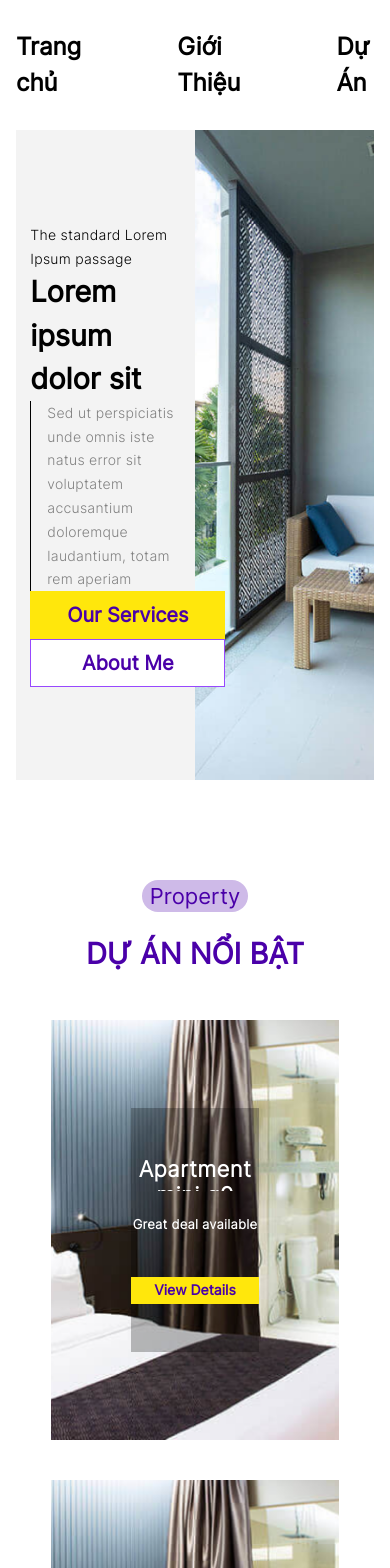
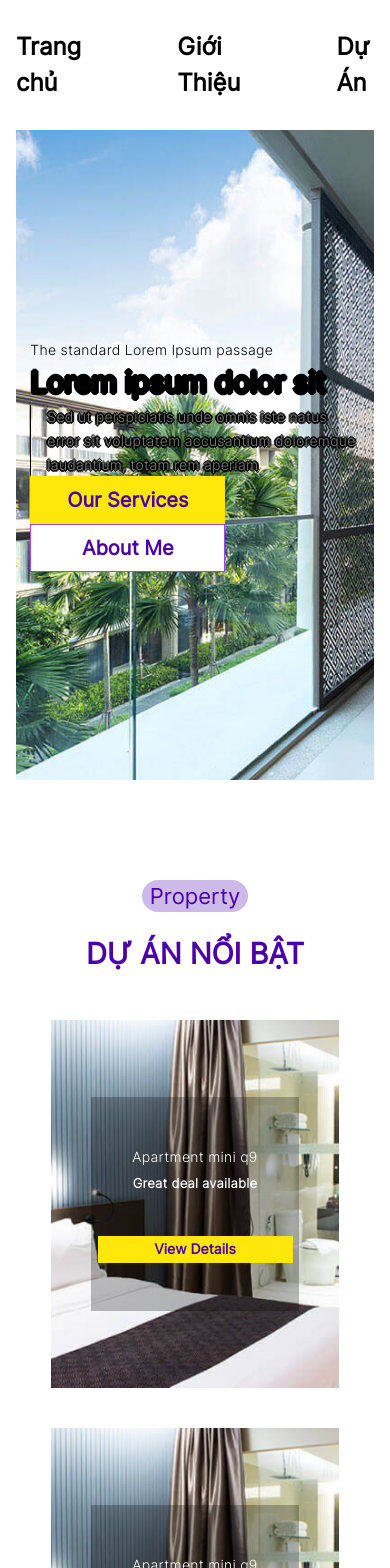
Before and after one commit to DuTran7/CityHouzing, a Next.js app: page / in a window 390 px wide. Shown: the top 1568 px of the page. Built offline with nearby package versions, Linux system fonts and the light colour scheme.

Commit message:
[implement]: responsive home page (component: home-topic, project)

```diff
--- a/src/components/home/outstandingProject/OutstandingProject.js
+++ b/src/components/home/outstandingProject/OutstandingProject.js
@@ -1,8 +1,8 @@
 import { Box, Chip, Grid, Paper, Typography } from '@mui/material';
-import Property from 'components/shared/Property';
 import { StyledBtnContain } from 'components/ukit/Button';
 import React, { useEffect, useState } from 'react';
 import { makeStyles } from '@mui/styles';
+import styles from 'components/home/outstandingProject/OutstandingProject.module.css';
 
 const useStyles = makeStyles({
   hoverElement: {
@@ -66,36 +66,10 @@ function OutstandingProject({ data }) {
         className={classes.hoverElement}
       >
         <Box
-          sx={{
-            boxSizing: 'border-box',
-            margin: '5rem',
-            width: '55%',
-            height: '58%',
-            padding: '3rem 0',
-            backgroundColor: 'rgba(0, 0, 0, 0.26)',
-            display: 'inline-flex',
-            flexDirection: 'column',
-            alignItems: 'center',
-            justifyContent: 'space-between',
-            maxWidth: '55%',
-            maxHeight: '58%',
-            overflow: 'hidden',
-          }}
-          className="box-content"
+          className={styles['box-content']}
         >
           <Typography
-            style={{
-              fontSize: '1.375rem',
-              fontWeight: 600,
-              lineHeight: '1.625rem',
-              marginBottom: '1.563rem',
-              height: '3.2rem',
-              width: '100%',
-              textAlign: 'center',
-              // whiteSpace: 'nowrap',
-              overflow: 'hidden',
-              textOverflow: 'ellipsis',
-            }}
+            className={styles['box-content-name']}
           >
             {project.name}
           </Typography>
--- /dev/null
+++ b/src/components/home/outstandingProject/OutstandingProject.module.css
@@ -0,0 +1,33 @@
+.box-content {
+  box-sizing: border-box;
+  margin: 5rem;
+  width: 55%;
+  height: 58%;
+  padding: 3rem 0;
+  background-color: rgba(0, 0, 0, 0.26);
+  display: inline-flex;
+  flex-direction: column;
+  align-items: center;
+  justify-content: space-between;
+  overflow: hidden;
+}
+
+.box-content-name {
+  font-size: 1.375rem;
+  font-weight: 600;
+  line-height: 1.625rem;
+  width: 100%;
+  text-align: center;
+  /* // whiteSpace: nowrap; */
+  /* overflow: hidden; */
+  text-overflow: ellipsis;
+}
+@media only screen and (max-width: 767px) {
+  .box-content {
+    width: 75%;
+    margin: 5rem 2.5rem;
+  }
+  .box-content-name {
+    height: auto;
+  }
+}
--- a/src/components/home/outstandingProject/style.css
+++ /dev/null
@@ -1,4 +0,0 @@
-.hover-element :hover {
-  /* background-color: "#efefef"; */
-
-}
--- a/src/components/home/topic/HomeTopic.js
+++ b/src/components/home/topic/HomeTopic.js
@@ -8,7 +8,7 @@ function HomeTopic() {
   return (
     <Box className={styles.container}>
       <Box className={styles['left-info']}>
-        <Box>
+        <Box className={styles[""]}>
           <Typography
             color={theme.palette.common.black}
             className={styles.title}
--- a/src/components/home/topic/HomeTopic.module.css
+++ b/src/components/home/topic/HomeTopic.module.css
@@ -7,7 +7,6 @@
 }
 
 .left-info {
-  max-width: 50%;
   width: 50%;
   box-sizing: border-box;
   padding: 4%;
@@ -70,3 +69,47 @@
     margin-bottom: 3.25rem;
   }
 }
+@media only screen and (max-width: 767px) {
+  .container {
+    display: flex;
+    flex-direction: row;
+    align-items: center;
+    background-color: #f3f3f3;
+    height: 40.625rem;
+    background-image: url(/home/home-topic.png);
+  }
+  .left-info {
+    width: 100%;
+  }
+  .right-image {
+    display: none;
+  }
+  .title {
+    /* font-weight: 600;
+    font-size: 1rem;
+    line-height: 1.313rem;*/
+    margin-bottom: 0;
+  }
+
+  .content {
+    /* font-weight: 600;
+    font-size: 3.875rem;
+    line-height: 4.75rem; */
+    margin-bottom: 0;
+    color: white;
+    text-shadow: 2px 0 #000, -2px 0 #000, 0 2px #000, 0 -2px #000, 1px 1px #000,
+      -1px -1px #000, 1px -1px #000, -1px 1px #000;
+  }
+
+  .desciption {
+    /* font-weight: 400;
+    font-size: 0.5rem;
+    line-height: 1.5rem;
+    border-left: 0.063rem solid black;
+    padding-left: 1rem;*/
+    margin-bottom: 0;
+    color: white;
+    text-shadow: 2px 0 #000, -2px 0 #000, 0 2px #000, 0 -2px #000, 1px 1px #000,
+      -1px -1px #000, 1px -1px #000, -1px 1px #000;
+  }
+}
```
